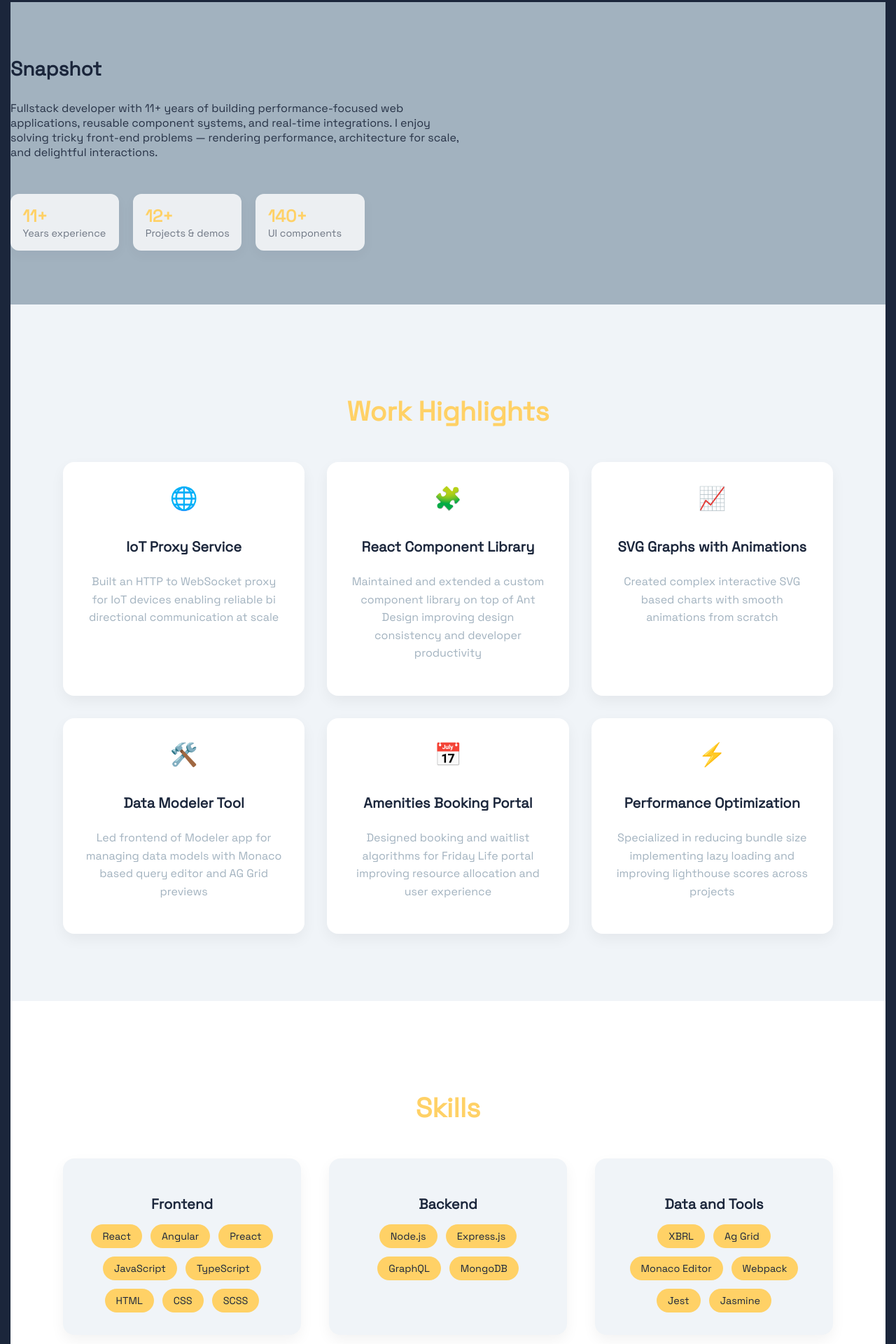
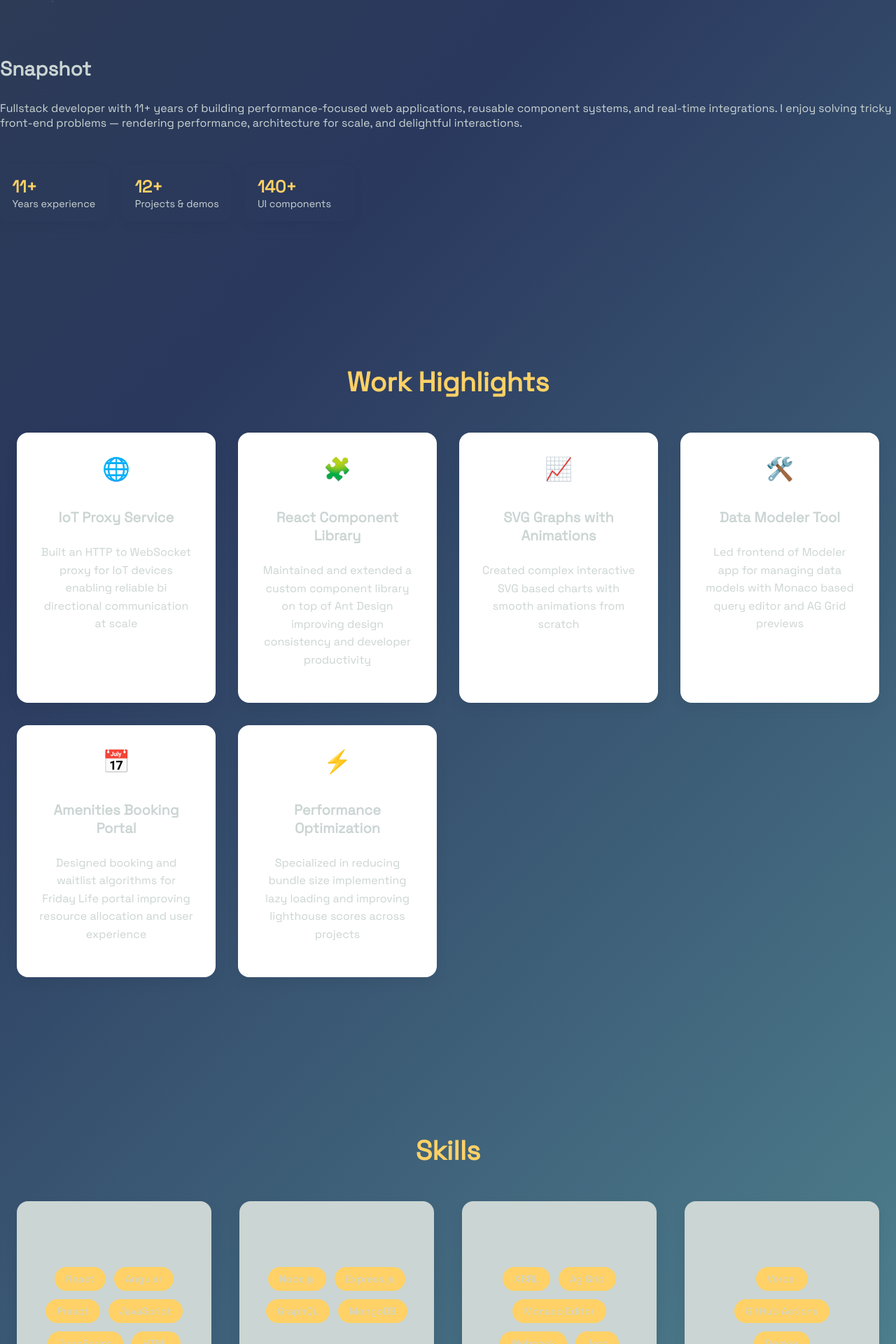
Before and after one commit to B-Pratik/portfolio, a React (Vite) app: page / in a window 1280 px wide. Shown: the part 867-2787 px from the top of the page at 70% size. Built offline with nearby package versions, Linux system fonts and the light colour scheme.

Commit message:
Gradient backgraound

```diff
--- a/src/components/About/about.module.scss
+++ b/src/components/About/about.module.scss
@@ -2,8 +2,6 @@
 
 .about {
   padding: clamp(2rem, 6vw, 5rem) 0;
-  background: $neutral;  // muted blue-gray for variation
-  color: $dark;
 }
 
 .inner {
@@ -21,8 +19,6 @@
 
 .summary {
   margin: 0 0 1.25rem 0;
-  max-width: 64ch;
-  color: rgba(27,38,59,0.92);
 }
 
 .stats {
@@ -33,7 +29,6 @@
 }
 
 .stat {
-  background: rgba(255,255,255,0.8);
   padding: 1rem 1.1rem;
   border-radius: 12px;
   min-width: 120px;
@@ -46,5 +41,4 @@
 }
 .label {
   font-size: 0.9rem;
-  color: rgba(27,38,59,0.6);
 }
--- a/src/components/Contact/styles.scss
+++ b/src/components/Contact/styles.scss
@@ -2,11 +2,10 @@
 
 .contact {
   padding: 6rem 1.5rem;
-  background: white;
+
   text-align: center;
 
   &__container {
-    max-width: var(--max-width);
     margin: 0 auto;
   }
 
@@ -18,7 +17,6 @@
 
   &__subtitle {
     font-size: 1.1rem;
-    color: $muted;
     margin-bottom: 3rem;
   }
 
@@ -33,15 +31,28 @@
     padding: 0.75rem 1.5rem;
     border-radius: 999px;
     background: $accent;
-    color: $dark;
+      color: $container;
+    text-decoration: none;
+
     font-weight: 600;
     font-size: 1rem;
     transition: background 0.3s ease, transform 0.3s ease;
 
     &:hover {
-      background: $secondary;
-      color: white;
+      background: $second-accent;
       transform: translateY(-3px);
     }
+    &:visited {
+      color: $container;
+    }
+    &:hover,
+    &:active {
+      color: $accent;
+    }
+  }
+
+  input,
+  textarea {
+    background: $primary-text;
   }
 }
--- a/src/components/Hero/hero.module.scss
+++ b/src/components/Hero/hero.module.scss
@@ -9,14 +9,11 @@
   align-items: center;
   text-align: center;
   overflow: hidden;
-  background: $dark;
-  color: $light;
   font-family: var(--font-sans);
 
   &__bg {
     position: absolute;
     inset: 0;
-    background: linear-gradient(135deg, $accent, $secondary, $dark);
     background-size: 400% 400%;
     animation: gradientShift 12s ease infinite;
     z-index: -2;
@@ -38,11 +35,11 @@
     }
   }
 
-  h1,
-  h2,
-  p {
-    color: $light;
-  }
+  // h1,
+  // h2,
+  // p {
+  //   color: $primary-text;
+  // }
 
   a {
     text-decoration: none;
@@ -52,7 +49,7 @@
     position: absolute;
     bottom: 2rem;
     font-size: 2rem;
-    color: $muted;
+    color: $second-accent;
     pointer-events: none;
   }
 }
--- a/src/components/Navbar/styles.scss
+++ b/src/components/Navbar/styles.scss
@@ -4,8 +4,7 @@
   position: fixed;
   top: 0;
   left: 0;
-  background: $dark;
-  color: $light;
+  background: $header;
   width: calc(100% - 2rem);
   box-shadow: 0 2px 8px rgba(0, 0, 0, 0.05);
   display: flex;
@@ -26,7 +25,7 @@
 
     a {
       font-weight: 500;
-      color: $light;
+      color: $primary-text;
       transition: color 0.3s ease;
         text-decoration: none;
 
--- a/src/components/Particles/index.jsx
+++ b/src/components/Particles/index.jsx
@@ -1,5 +1,5 @@
 import { useRef, useEffect } from "react";
-import styles from "./Particles.module.scss";
+import styles from "./particles.module.scss";
 
 /**
  * Lightweight, accessible canvas particle field.
--- a/src/components/Projects/styles.scss
+++ b/src/components/Projects/styles.scss
@@ -1,11 +1,10 @@
 @use "../../styles/variables" as *;
+@use "sass:color";
 
 .projects {
   padding: 6rem 1.5rem;
-  background: $light;
 
   &__container {
-    max-width: var(--max-width);
     margin: 0 auto;
   }
 
@@ -43,12 +42,17 @@
     font-size: 1.25rem;
     margin-bottom: 1rem;
     font-weight: 600;
-    color: $dark;
+    color: $container;
   }
 
   &__desc {
     font-size: 1rem;
-    color: $muted;
+    color: $second-accent;
     line-height: 1.5;
   }
+
+  .project-card {
+    background: color.adjust($container, $lightness: 5%);
+    border: 1px solid $second-accent;
+  }
 }
--- a/src/components/Skills/index.jsx
+++ b/src/components/Skills/index.jsx
@@ -25,7 +25,7 @@ export default function Skills() {
             >
               <h3 className="skills__category-title">{category}</h3>
               <div className="skills__tags">
-                {list.map((skill, j) => (
+                {list.map((skill) => (
                   <motion.span
                     key={skill}
                     className="skills__tag"
--- a/src/components/Skills/styles.scss
+++ b/src/components/Skills/styles.scss
@@ -2,10 +2,8 @@
 
 .skills {
   padding: 6rem 1.5rem;
-  background: white;
 
   &__container {
-    max-width: var(--max-width);
     margin: 0 auto;
   }
 
@@ -23,7 +21,7 @@
   }
 
   &__category {
-    background: $light;
+    background: $primary-text;
     border-radius: 1rem;
     padding: 2rem;
     box-shadow: 0 8px 20px rgba(0, 0, 0, 0.05);
@@ -38,7 +36,7 @@
     font-size: 1.25rem;
     font-weight: 600;
     margin-bottom: 1rem;
-    color: $dark;
+
     text-align: center;
   }
 
@@ -53,15 +51,15 @@
     padding: 0.5rem 1rem;
     border-radius: 999px;
     background: $accent;
-    color: $dark;
+
     font-size: 0.9rem;
     font-weight: 500;
     cursor: default;
     transition: background 0.3s ease, color 0.3s ease;
 
     &:hover {
-      background: $secondary;
-      color: white;
+      background: $second-accent;
+      color: $primary-text;
     }
   }
 }
--- a/src/components/WorkHighlights/style.scss
+++ b/src/components/WorkHighlights/style.scss
@@ -2,10 +2,8 @@
 
 .work {
   padding: 6rem 1.5rem;
-  background: $light;
 
   &__container {
-    max-width: var(--max-width);
     margin: 0 auto;
   }
 
@@ -47,12 +45,11 @@
   &__card-title {
     font-size: 1.25rem;
     margin-bottom: 0.5rem;
-    color: $dark;
+
   }
 
   &__desc {
     font-size: 1rem;
     line-height: 1.6;
-    color: $muted;
   }
 }
--- a/src/styles/_variables.scss
+++ b/src/styles/_variables.scss
@@ -1,26 +1,20 @@
-// src/styles/_variables.scss
 
-// SCSS tokens for use at compile time
-$accent: #FFD166;      // Mustard Yellow
-$secondary: #06D6A0;   // Teal Green
-$dark: #1B263B;        // Deep Navy
-$light: #F0F4F8;       // Light Blue-Gray
-$neutral: #A2B2BF;     // Muted Blue-Gray
+$bg: #0f1419;
+$header: #1b263b;
+$container: #1e2a3a;
+$primary-text: #cbd5d3;
+$accent: #ffd166;
+$second-accent: #4ecdc4;
 
-
-$bg: #F0F4F8;
-$muted: #A2B2BF;
-$max-width: 1100px;
 $font-sans: "Space Grotesk", system-ui, -apple-system, "Segoe UI", Roboto, "Helvetica Neue", Arial, sans-serif;
 
 // Export the same values as CSS custom properties for runtime theming
 :root {
   --accent: #{$accent};
-  --secondary: #{$secondary};
-  --dark: #{$dark};
+  --second-accent: #{$second-accent};
   --bg: #{$bg};
-  --light: #{$light};
-  --muted: #{$muted};
-  --max-width: #{$max-width};
+  --header: #{$header};
+  --container: #{$container};
+  --primary-text: #{$primary-text};
   --font-family: #{$font-sans};
 }
--- a/src/styles/app.scss
+++ b/src/styles/app.scss
@@ -1,10 +1,5 @@
 @use "./variables" as *;
 
-.app {
-  font-family: var(--font-family);
-  color: $dark;
-  background: white;
-}
 
 main {
   margin-top: 70px; // offset for fixed navbar
@@ -13,7 +8,6 @@ main {
 .footer {
   text-align: center;
   padding: 2rem 1rem;
-  background: $light;
+  background: $header;
   font-size: 0.9rem;
-  color: $muted;
 }
--- a/src/styles/global.scss
+++ b/src/styles/global.scss
@@ -2,53 +2,14 @@
 
 /* Base styles */
 :root {
-  font-family: 'Space Grotesk', sans-serif;
+  font-family: $font-sans;
 }
 
 body {
-  background: $dark;
-  color: $light;
+  background: linear-gradient(134deg,rgba(47, 62, 79, 1) 0%, rgba(42, 56, 94, 1) 30%, rgba(101, 173, 172, 1) 100%);;
+  color: $primary-text;
+  width: 100vw;
   margin: 0;
   padding: 0;
-  overflow-y: scroll;
   -webkit-font-smoothing: antialiased;
 }
-
-/* Scrollbar styling */
-body::-webkit-scrollbar {
-  width: 8px;
-}
-
-body::-webkit-scrollbar-track {
-  background: $dark;
-}
-
-body::-webkit-scrollbar-thumb {
-  background-color: $neutral;
-  border-radius: 4px;
-}
-
-body {
-  scrollbar-width: thin;
-  scrollbar-color: $neutral $dark; // Firefox
-}
-
-/* reserve stable gutter for scrollbars when supported */
-html {
-  scrollbar-gutter: stable both-edges;
-}
-
-/* make available a CSS variable for measured scrollbar width for fallback use */
-:root {
-  --scrollbar-width: 0px;
-}
-
-/* fallback safe padding for the site header links */
-.navbar {
-  padding-right: calc(1rem + var(--scrollbar-width)); /* keeps items away from the right edge */
-}
-
-/* more precise control for the link container */
-.navbar__links {
-  padding-right: calc(0.75rem + var(--scrollbar-width));
-}
```
